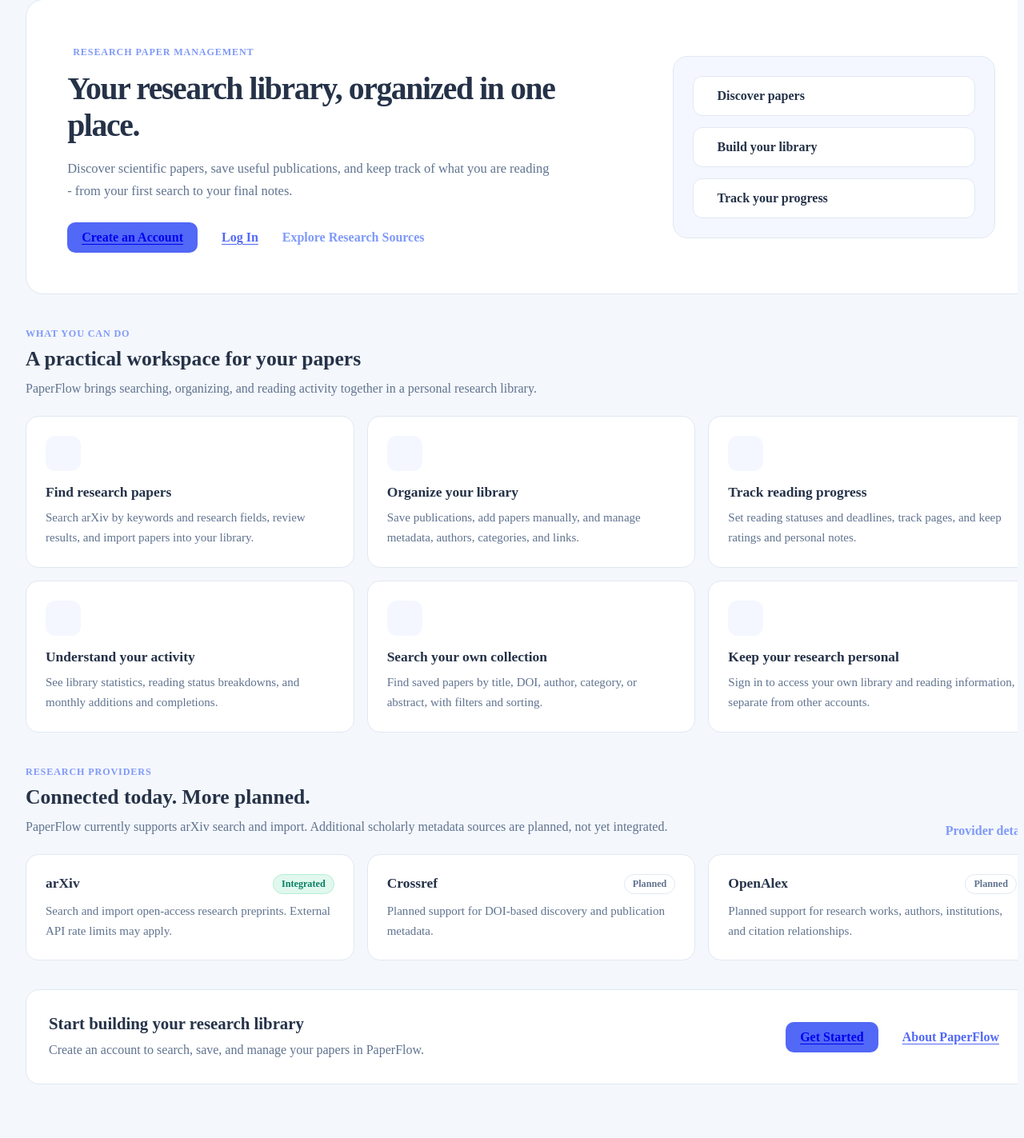
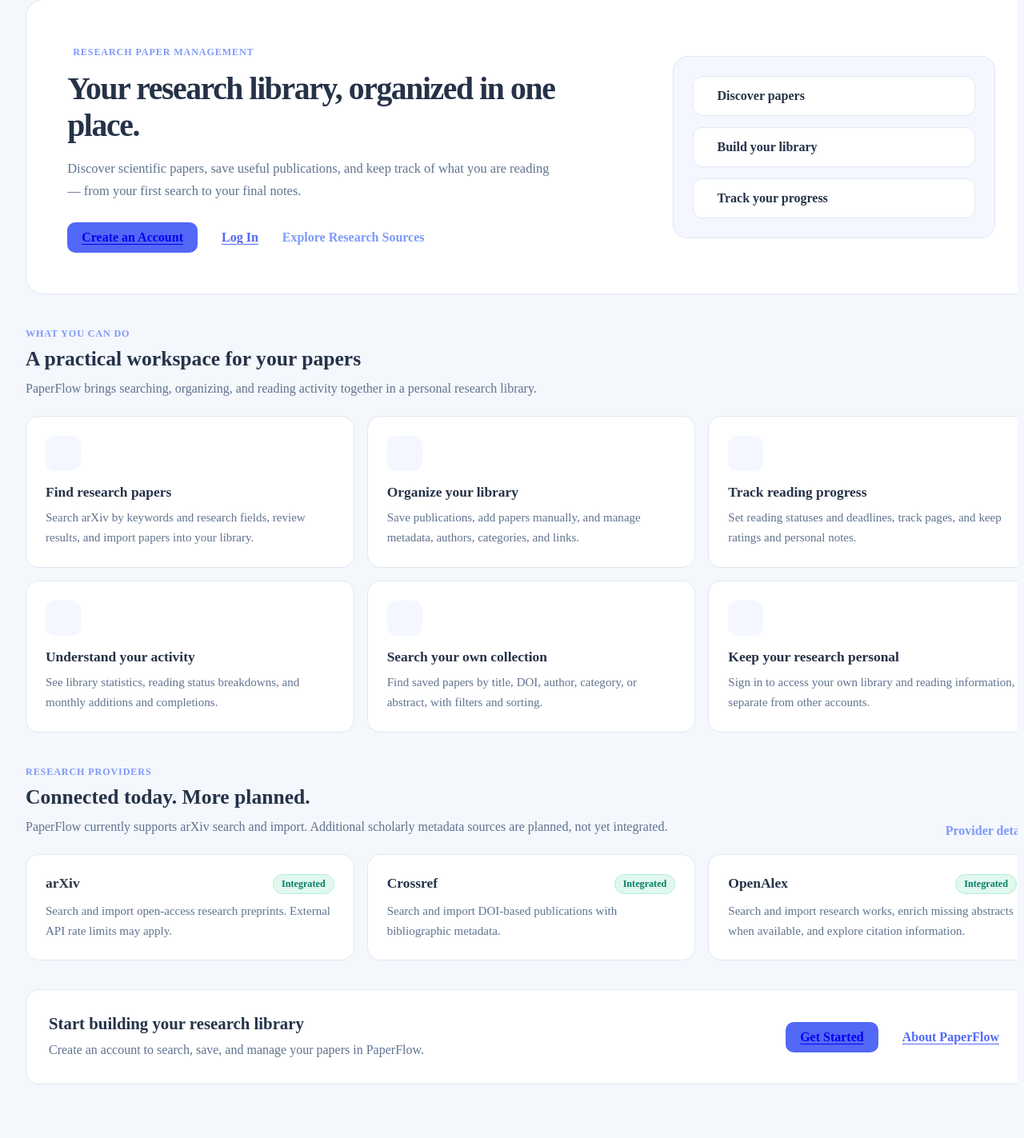
Before and after one commit to ninovvas/paperFlow-asp-net-core-app, an ASP.NET Core app: page / in a window 1280 px wide. Shown: the part 1749-3172 px from the top of the page at 80% size. Run offline with ASP.NET Core 8, Linux system fonts and the light colour scheme.

Commit message:
Adapt the home and Landing page about the new impleemented source OpenAlex

```diff
--- a/PaperFlow.Web/Views/About/Index.cshtml
+++ b/PaperFlow.Web/Views/About/Index.cshtml
@@ -63,8 +63,8 @@
             <h2>Connected today. Ready to grow.</h2>
             <div class="pf-about-providers">
                 <div class="pf-about-provider"><div><strong>arXiv</strong><small>Search and import research preprints</small></div><span class="pf-about-status pf-about-status-live">Integrated</span></div>
-                <div class="pf-about-provider"><div><strong>Crossref</strong><small>Publication and DOI metadata</small></div><span class="pf-about-status">Planned</span></div>
-                <div class="pf-about-provider"><div><strong>OpenAlex</strong><small>Works, authors, and citation information</small></div><span class="pf-about-status">Planned</span></div>
+                <div class="pf-about-provider"><div><strong>Crossref</strong><small>Publication search and DOI imports</small></div><span class="pf-about-status pf-about-status-live">Integrated</span></div>
+                <div class="pf-about-provider"><div><strong>OpenAlex</strong><small>Publication search, import, and abstract enrichment</small></div><span class="pf-about-status pf-about-status-live">Integrated</span></div>
             </div>
             <a asp-controller="ResearchSources" asp-action="Index" class="pf-about-inline-link">Learn about research sources <i class="ti ti-arrow-right" aria-hidden="true"></i></a>
         </div>
--- a/PaperFlow.Web/Views/Home/Landing.cshtml
+++ b/PaperFlow.Web/Views/Home/Landing.cshtml
@@ -8,7 +8,7 @@
         <div class="pf-landing-hero-content">
             <span class="pf-landing-eyebrow"><i class="ti ti-book-2" aria-hidden="true"></i> Research paper management</span>
             <h1 id="landing-title">Your research library, organized in one place.</h1>
-            <p>Discover scientific papers, save useful publications, and keep track of what you are reading - from your first search to your final notes.</p>
+            <p>Discover scientific papers, save useful publications, and keep track of what you are reading — from your first search to your final notes.</p>
             <div class="pf-landing-actions">
                 <a class="btn btn-primary" asp-area="Identity" asp-page="/Account/Register"><i class="ti ti-user-plus me-1" aria-hidden="true"></i> Create an Account</a>
                 <a class="btn btn-outline-primary" asp-area="Identity" asp-page="/Account/Login">Log In</a>
@@ -51,8 +51,8 @@
         </div>
         <div class="pf-landing-provider-grid">
             <article class="pf-landing-provider"><div class="pf-landing-provider-top"><h3>arXiv</h3><span class="pf-landing-state pf-landing-state-active">Integrated</span></div><p>Search and import open-access research preprints. External API rate limits may apply.</p></article>
-            <article class="pf-landing-provider"><div class="pf-landing-provider-top"><h3>Crossref</h3><span class="pf-landing-state">Planned</span></div><p>Planned support for DOI-based discovery and publication metadata.</p></article>
-            <article class="pf-landing-provider"><div class="pf-landing-provider-top"><h3>OpenAlex</h3><span class="pf-landing-state">Planned</span></div><p>Planned support for research works, authors, institutions, and citation relationships.</p></article>
+            <article class="pf-landing-provider"><div class="pf-landing-provider-top"><h3>Crossref</h3><span class="pf-landing-state pf-landing-state-active">Integrated</span></div><p>Search and import DOI-based publications with bibliographic metadata.</p></article>
+            <article class="pf-landing-provider"><div class="pf-landing-provider-top"><h3>OpenAlex</h3><span class="pf-landing-state pf-landing-state-active">Integrated</span></div><p>Search and import research works, enrich missing abstracts when available, and explore citation information.</p></article>
         </div>
     </section>
 
```
Also changed, not shown: PaperFlow.Services/Providers/CrossrefSearchService.cs (+12 -2 lines).
